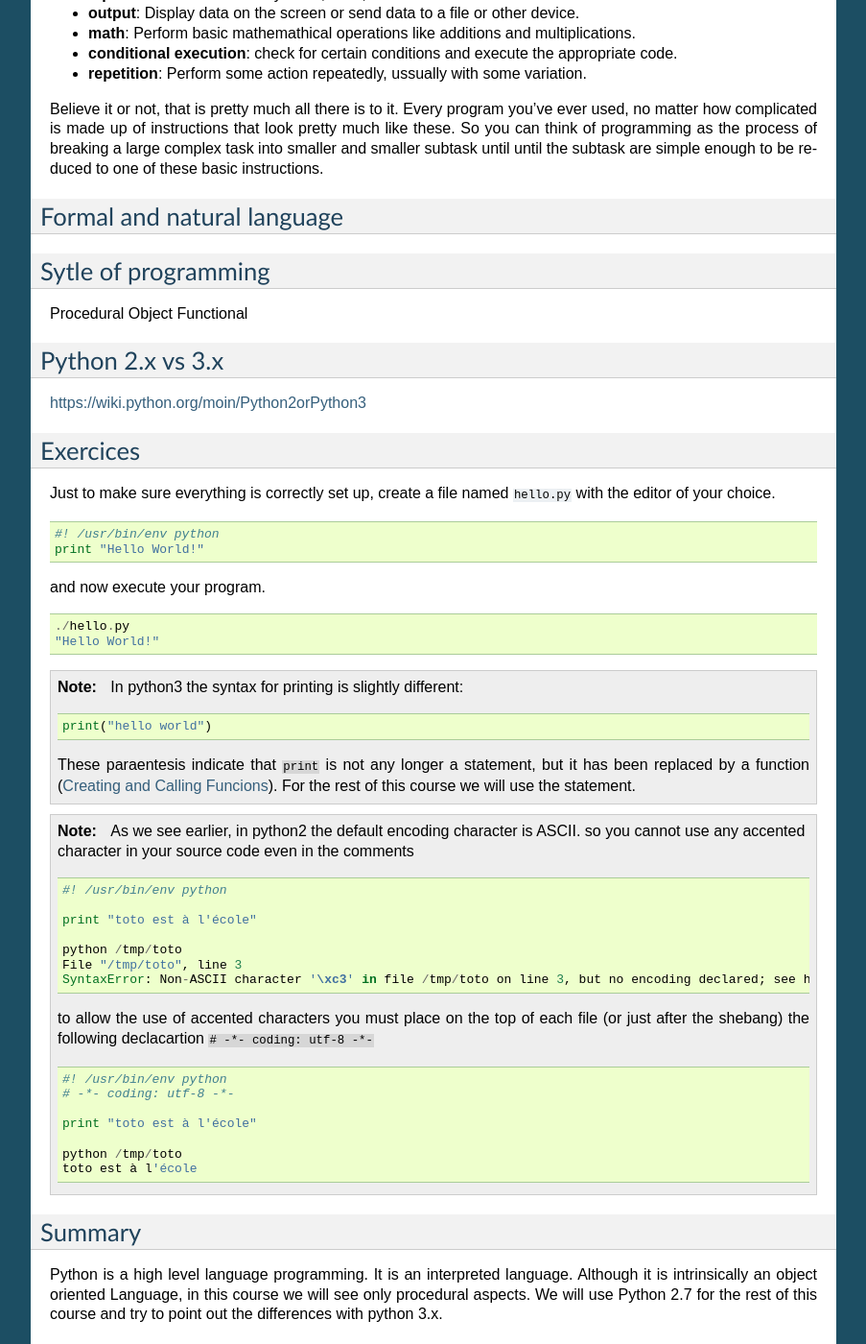
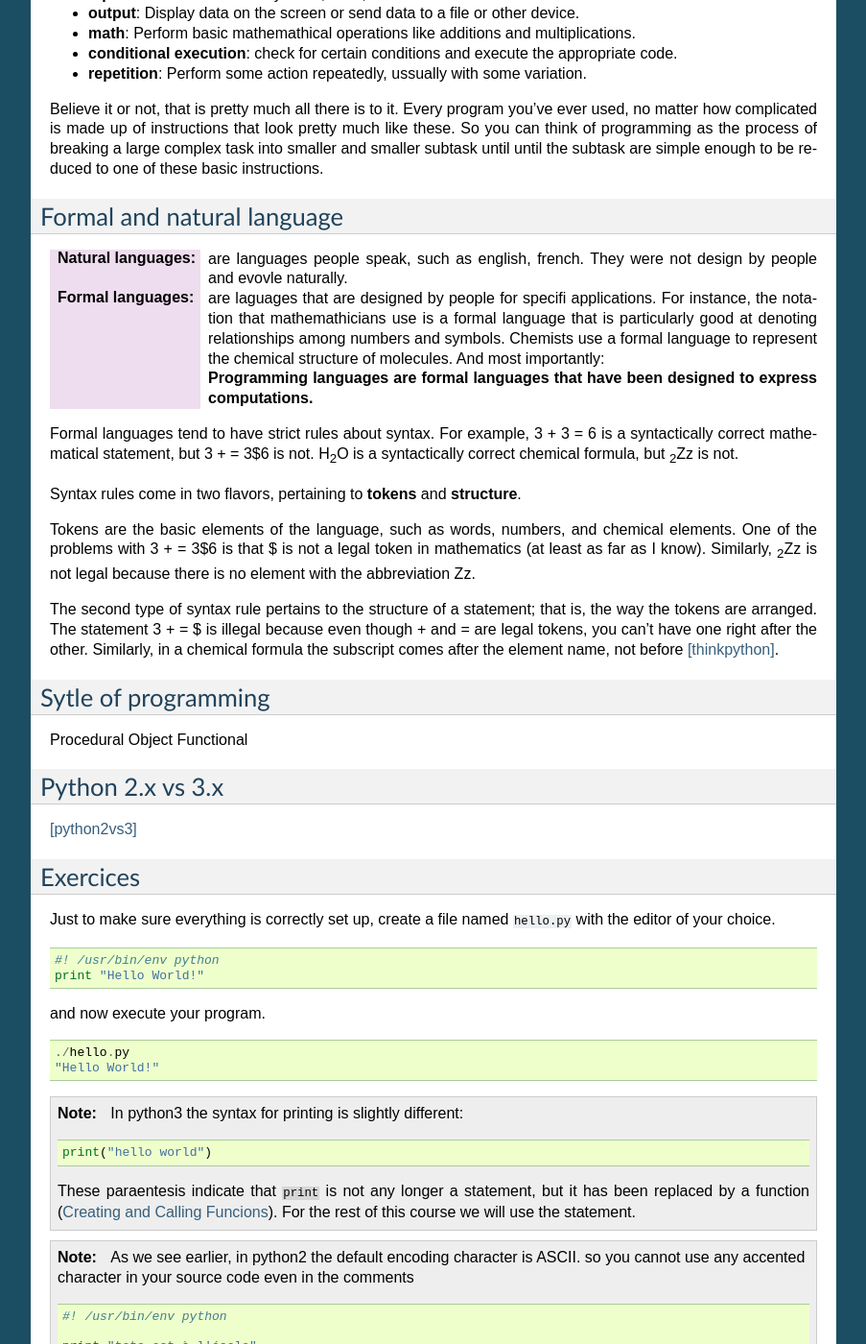
Before and after one commit to C3BI-pasteur-fr/python-course-1, a Sphinx documentation site: the page built from source/Introduction.rst, in a window 1280 px wide and 1400 px high, scrolled down 5231 px. Shown: the whole window at 96% size, without its empty margins (198-1101 px from the left). Built offline with Sphinx 7.4.7, drawn with Linux system fonts in a browser that asks for light colours; some of the changed text lies outside the part shown.

Commit message:
add subsection about natural and formal language

```diff
--- a/source/Introduction.rst
+++ b/source/Introduction.rst
@@ -281,6 +281,36 @@ large complex task into smaller and smaller subtask until until the subtask are
 Formal and natural language
 ===========================
 
+:Natural languages:
+   are languages people speak, such as english, french. They were not design by people and evovle naturally.
+
+:Formal languages:
+   are laguages that are designed by people for specifi applications. For instance, the notation that mathemathicians use
+   is a formal language that is particularly good at denoting relationships among numbers and symbols.
+   Chemists use a formal language to represent the chemical structure of molecules.
+   And most importantly:
+
+   **Programming languages are formal languages that have been designed to express computations.**
+
+Formal languages tend to have strict rules about syntax.  For example,
+3 + 3 = 6 is a syntactically correct mathematical statement, but
+3 + = 3$6 is not.
+|H2O| is a syntactically correct chemical formula, but :sub:`2`\ Zz is not.
+
+Syntax rules come in two flavors, pertaining to **tokens** and **structure**.
+
+Tokens are the basic elements of the language, such as
+words, numbers, and chemical elements.  One of the problems with
+3 + = 3$6 is that $ is not a legal token in mathematics
+(at least as far as I know).  Similarly, :sub:`2`\ Zz is not legal because
+there is no element with the abbreviation Zz.
+
+The second type of syntax rule pertains to the structure of a
+statement; that is, the way the tokens are arranged.  The statement
+3 + = $ is illegal because even though + and = are
+legal tokens, you can't have one right after the other.
+Similarly, in a chemical formula the subscript comes after the element name, not
+before [thinkpython]_.
 
 Sytle of programming
 ====================
@@ -292,7 +322,7 @@ Functional
 Python 2.x vs 3.x
 =================
 
-https://wiki.python.org/moin/Python2orPython3
+[python2vs3]_
 
 
 Exercices
@@ -350,6 +380,10 @@ We will use Python 2.7 for the rest of this course and try to point out the diff
 References
 ==========
 
+.. [thinkpython] http://www.greenteapress.com/thinkpython/
+
+.. [prog_in_python3] http://www.qtrac.eu/py3book.html
+
 .. [python_2012] Is python a interpreted or compiled language?
 
    https://mail.python.org/pipermail/python-list/2012-June/625578.html
@@ -357,4 +391,7 @@ References
 .. [python_glossary] https://docs.python.org/2.7/glossary.html
 
 
-.. [thinkpython] http://www.greenteapress.com/thinkpython/
+.. [python2vs3] https://wiki.python.org/moin/Python2orPython3
+
+
+.. |H2O| replace:: H\ :sub:`2`\ O
```
